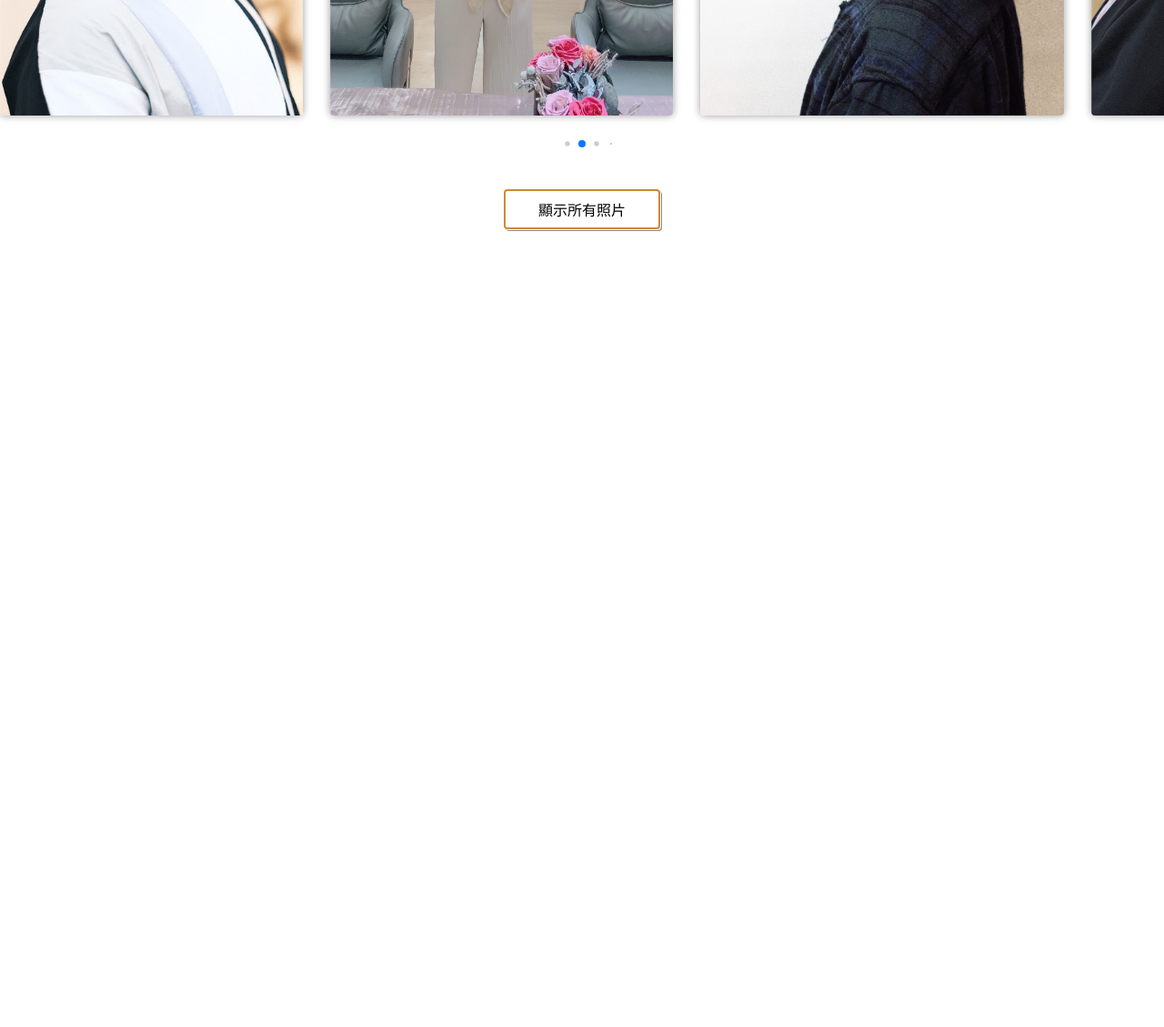
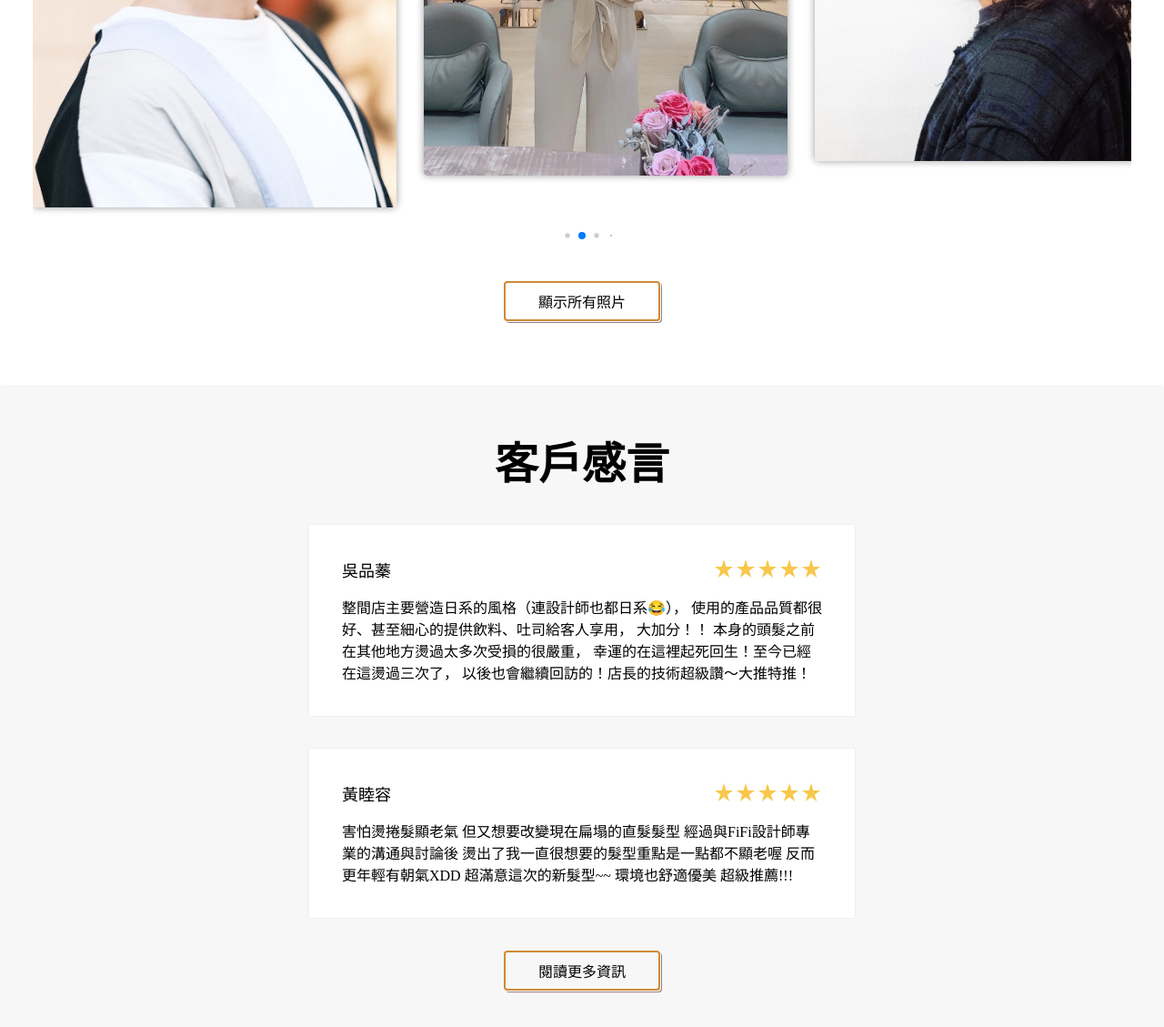
Before and after one commit to pavol-podstreleny/solar-hair, a website built with webpack: page dist/index.html in a window 1280 px wide. Shown: the part 1327-2456 px from the top of the page at 91% size. Before the commit the page ends 1627 px from the top, so only its background shows below. Built offline with nearby package versions, Linux system fonts and the light colour scheme; a web font is replaced by a local one.

Commit message:
Finish references section

```diff
--- a/src/css/_galery.scss
+++ b/src/css/_galery.scss
@@ -1,6 +1,6 @@
 #galery {
   position: relative;
-  padding: 4.8rem 0px;
+  padding: 4.8rem 3.6rem 7rem 3.6rem;
   display: flex;
   flex-direction: column;
 
--- a/src/css/_general.scss
+++ b/src/css/_general.scss
@@ -14,7 +14,8 @@ html {
 a,
 p,
 li,
-span {
+span,
+q {
   font-size: 1.6rem;
   color: #fff;
   font-family: noto-light;
--- /dev/null
+++ b/src/css/_references.scss
@@ -0,0 +1,62 @@
+#references {
+  position: relative;
+  padding: 4.8rem 3.6rem 7rem 3.6rem;
+  display: flex;
+  flex-direction: column;
+  border-radius: 4px;
+  background-color: #f7f7f7;
+
+  & > div {
+    background-color: #fff;
+    box-shadow: 0 0 2px #e3e3e3;
+    padding: 3.6rem;
+    max-width: 600px;
+    margin: 0 auto;
+    margin-bottom: 3.6rem;
+  }
+
+  a.button-references {
+    color: #000;
+    box-shadow: 1px 1px #f7f7f7, 2px 2px #967f7f;
+    margin: 0 auto;
+
+    &:hover {
+      color: #fff;
+    }
+  }
+
+  h2 {
+    text-align: center;
+    color: #000;
+    margin-bottom: 3.6rem;
+  }
+
+  q {
+    display: block;
+    color: #000;
+    margin-top: 1.6rem;
+  }
+
+  q:before {
+    content: none;
+  }
+
+  q:after {
+    content: none;
+  }
+
+  span {
+    font-family: noto-regular;
+    color: #000;
+    font-size: 1.8rem;
+  }
+
+  .star-5 {
+    display: block;
+    float: right;
+    width: 24px * 5;
+    height: 24px;
+    background-image: url(../img/icons/star.svg);
+    text-indent: -9999em;
+  }
+}
--- a/src/css/_swiper.scss
+++ b/src/css/_swiper.scss
@@ -4,13 +4,23 @@
   background: #fff;
   margin: 3.6rem 0px;
 }
+
+.swiper-wrapper {
+  display: flex;
+  align-items: center;
+}
+
 .swiper-slide {
   width: auto;
 
   img {
     border-radius: 4px;
-    max-width: 600px;
-    max-height: 500px;
+    max-width: 100vw;
+
+    @media screen and (min-width: 500px) {
+      max-width: 400px;
+    }
+
     box-shadow: 0px 0px 8px rgba($color: #000000, $alpha: 0.4);
   }
 }
--- a/src/css/style.scss
+++ b/src/css/style.scss
@@ -3,3 +3,4 @@
 @import "header";
 @import "galery";
 @import "swiper";
+@import "references";
```
Also changed, not shown: dist/index.html, src/css/style.css, src/img/icons/star.svg (added), 1 other file.
